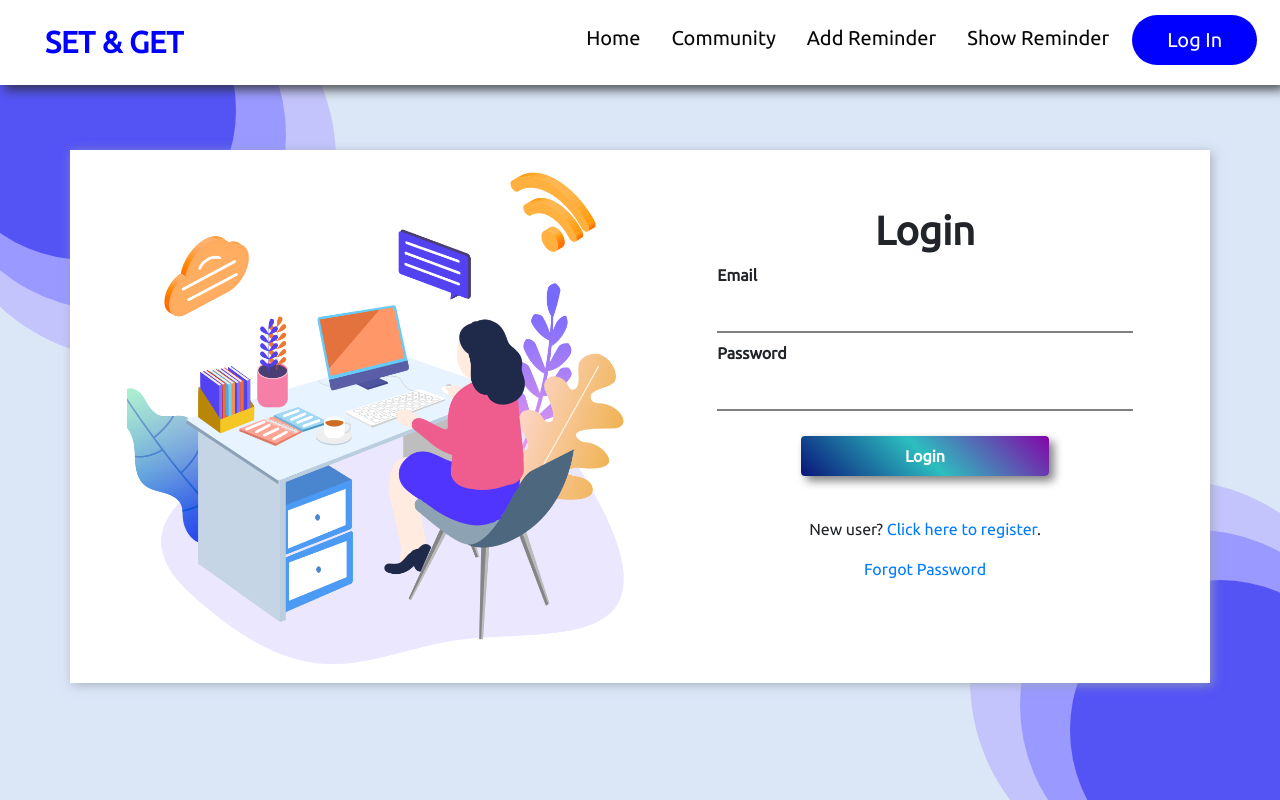
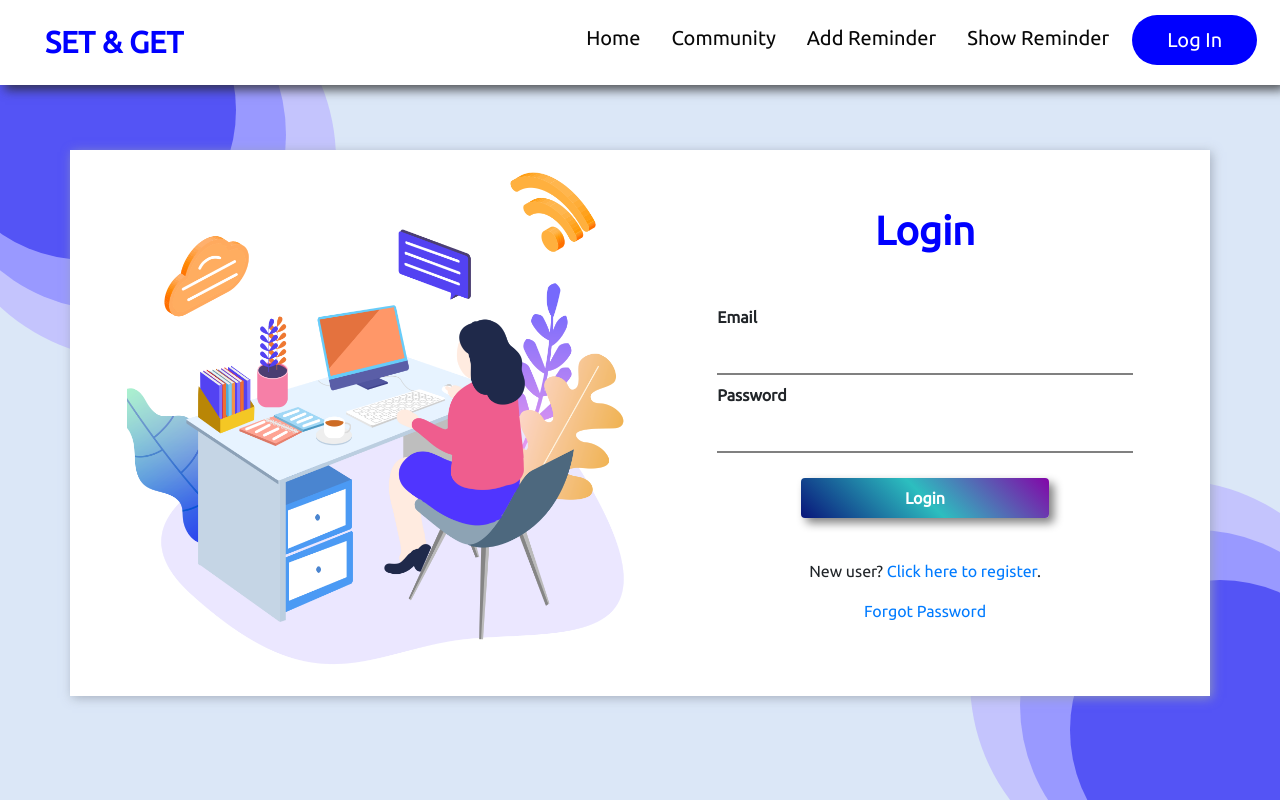
Before and after one commit to apoorva-01/Flask, a Flask app: page /auth/login in a window 1280 px wide. Run offline with Flask 2, Linux system fonts and the light colour scheme; some libraries are stand-ins or nearby versions.

Commit message:
Update login.css

```diff
--- a/app/static/css/login.css
+++ b/app/static/css/login.css
@@ -13,11 +13,13 @@ body{
 h2{
     font-weight: bolder;
     font-size: 40px;
+    color: blue;
 }
 
 .login-form{
     padding: 0 8%;
     text-align: left;
+    margin-top: 50px;
 }
 
 .login-button{
```
